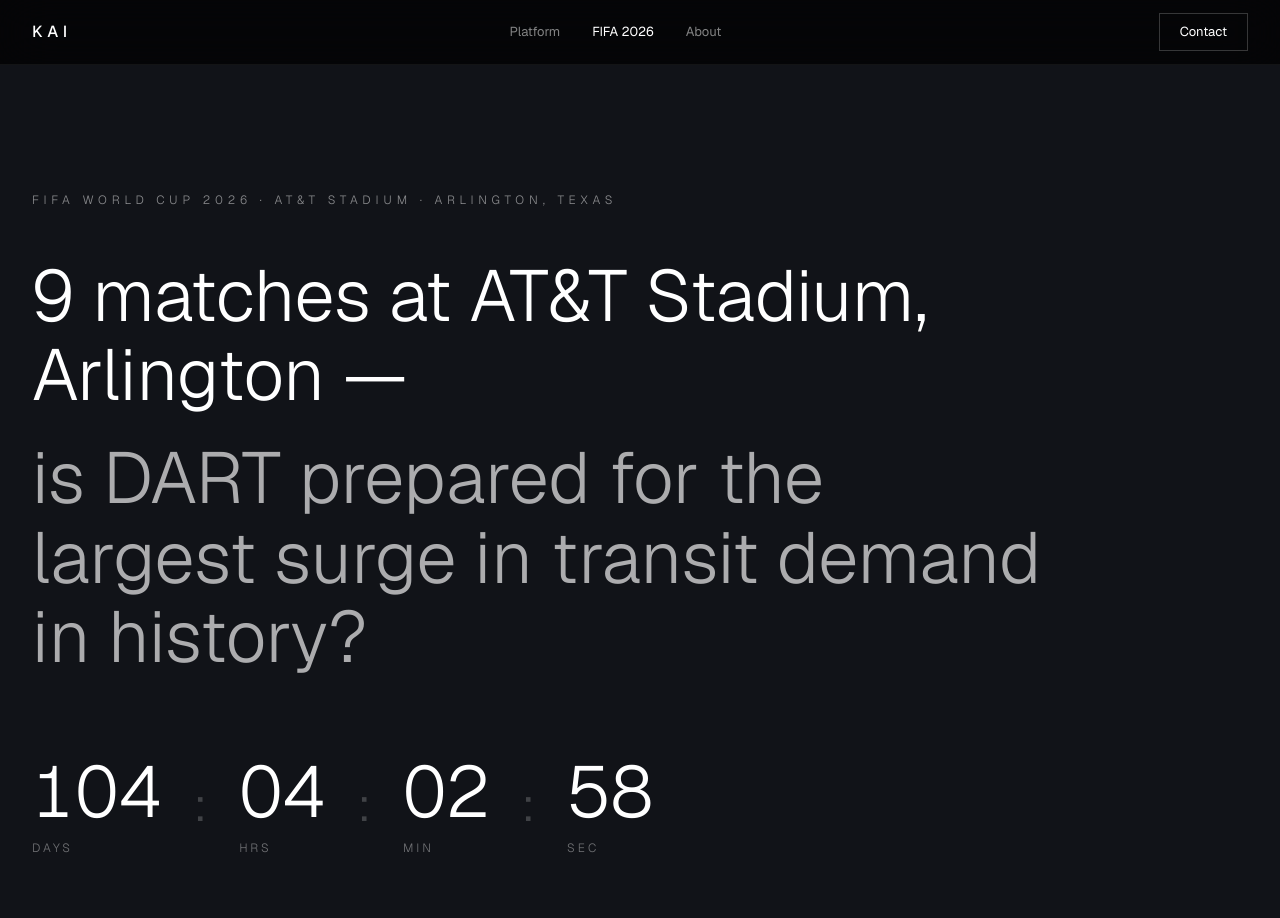
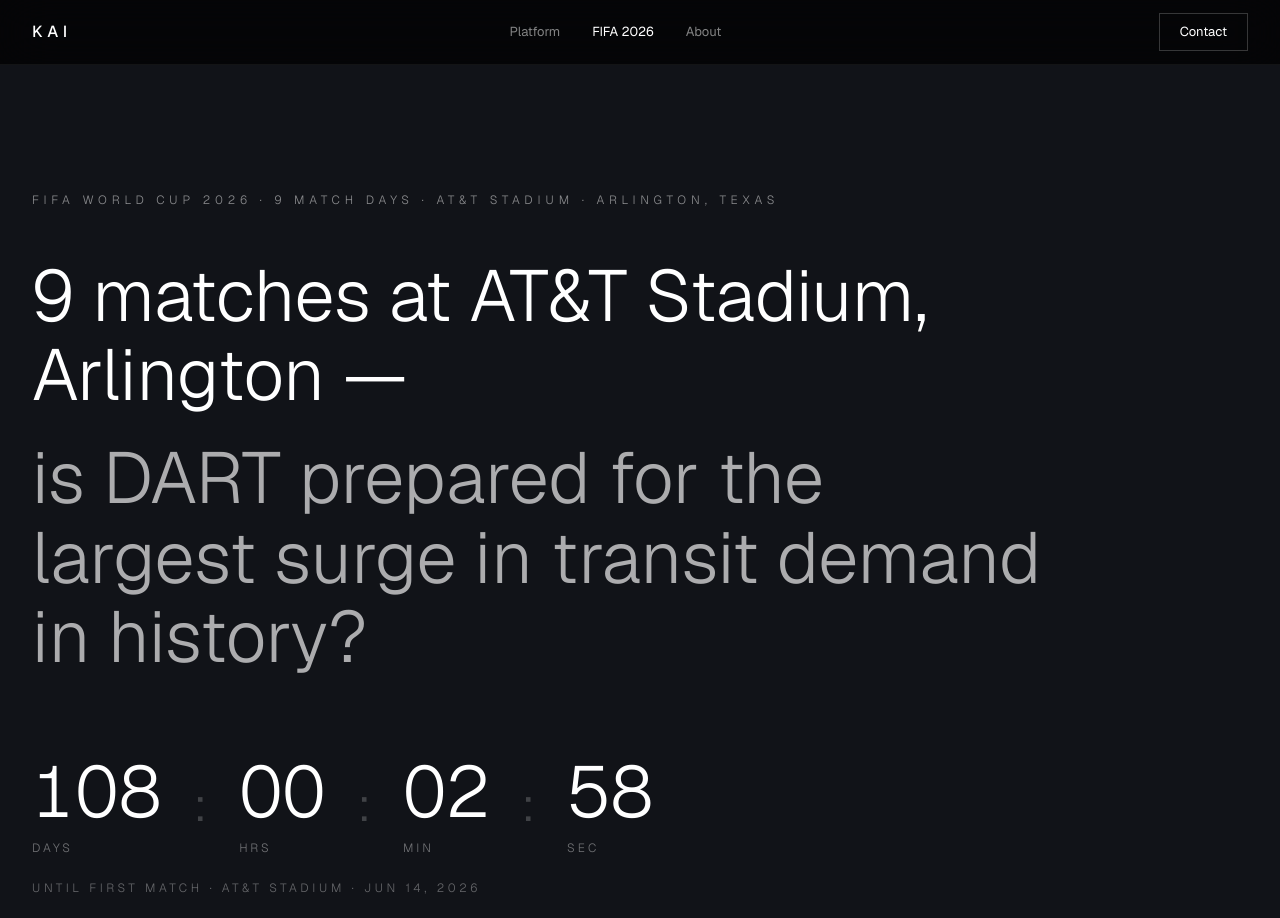
Before and after one commit to elliyeen/kai-facilities-website, a Next.js app: page /world-cup-2026 in a window 1280 px wide. Shown: the top 918 px of the page. Built offline with nearby package versions, Linux system fonts and the light colour scheme.

Commit message:
Update platform, world-cup-2026 pages and HeroCountdown component

```diff
--- a/src/app/platform/page.tsx
+++ b/src/app/platform/page.tsx
@@ -100,12 +100,12 @@
             >
               Request a demo
             </Link>
-            <Link
-              href="#platform"
+            <button
+              onClick={() => setTab("demo")}
               className="border border-white/30 px-10 py-3.5 text-sm font-medium tracking-wide hover:border-white/60 hover:bg-white/[0.04] transition-all duration-300 inline-flex items-center justify-center gap-2"
             >
               Explore the platform <ArrowRight className="w-3.5 h-3.5" />
-            </Link>
+            </button>
           </div>
         </div>
 
--- a/src/app/world-cup-2026/page.tsx
+++ b/src/app/world-cup-2026/page.tsx
@@ -26,7 +26,7 @@
         <div className="max-w-7xl mx-auto px-6 lg:px-8 w-full py-16 lg:py-32">
 
           <p className="text-xs font-light tracking-[0.4em] text-white/50 mb-12 uppercase">
-            FIFA World Cup 2026 · AT&T Stadium · Arlington, Texas
+            FIFA World Cup 2026 · 9 Match Days · AT&T Stadium · Arlington, Texas
           </p>
 
           <h1 className="text-4xl sm:text-5xl lg:text-6xl xl:text-7xl font-light leading-[1.1] mb-6 max-w-5xl">
--- a/src/components/HeroCountdown.tsx
+++ b/src/components/HeroCountdown.tsx
@@ -3,7 +3,8 @@
 import { useEffect, useState } from "react";
 
 function getTimeLeft() {
-  const diff = new Date("2026-06-11T00:00:00").getTime() - Date.now();
+  // First AT&T Stadium match: Jun 14, 2026 at 3:00 PM CDT = 20:00 UTC
+  const diff = new Date("2026-06-14T20:00:00Z").getTime() - Date.now();
   if (diff <= 0) return { days: 0, hours: 0, minutes: 0, seconds: 0 };
   return {
     days: Math.floor(diff / (1000 * 60 * 60 * 24)),
@@ -32,6 +33,7 @@
   ];
 
   return (
+    <div>
       <div className="flex items-end gap-4 lg:gap-8">
         {units.map((unit, i) => (
           <div key={unit.label} className="flex items-end gap-4 lg:gap-8">
@@ -47,5 +49,9 @@
           </div>
         ))}
       </div>
+      <p className="text-xs font-light text-white/35 mt-6 tracking-[0.3em] uppercase">
+        Until first match · AT&amp;T Stadium · Jun 14, 2026
+      </p>
+    </div>
   );
 }
```
Lines whose indentation alone changed are shown as unchanged.
